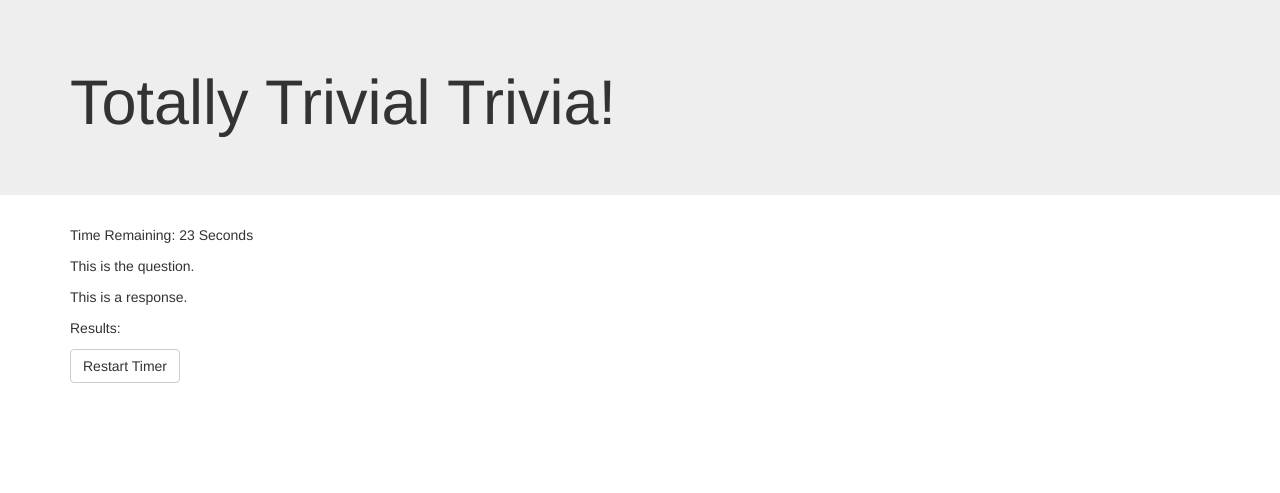
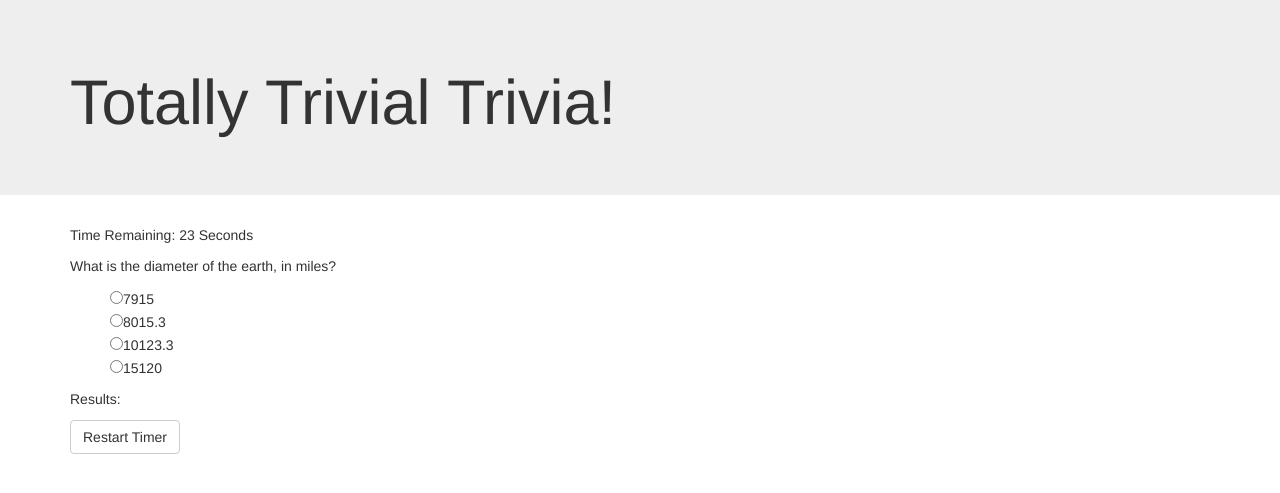
Before and after one commit to markacody/TriviaGame, a PHP site: page / in a window 1280 px wide. Shown: the top 493 px of the page. Run offline with PHP 8.4, Linux system fonts and the light colour scheme.

Commit message:
displaying first question

```diff
--- a/assets/css/style.css
+++ b/assets/css/style.css
@@ -1,3 +1,6 @@
 body {
 	line-height: 1.5;
 }
+li {
+    list-style-type: none;
+}
--- a/assets/javascript/game.js
+++ b/assets/javascript/game.js
@@ -25,7 +25,58 @@ var count = 30;
 			$('.counter').html(count);
 		}
     } /*END countDown */
+    //start the countdown
     countDown();
+
+    // Define variables to identify the current question, correct answer, and the end of the quiz
+    var currentQuestion = 0;
+    var correctAnswer = 0;
+    var endQuiz = false;
+    // Define an object with questions and answers. Use an array to contain answers and to identify the correct one.
+    var questions = [{
+            question: "What is the diameter of the earth, in miles?",
+            choices: ["7915", "8015.3", "10123.3", "15120"],
+            correctAnswer: 0
+        }, {
+            question: "What is the distance to the center of the earth, in miles?",
+            choices: ["4008", "5062", "3959", "6371"],
+            correctAnswer: 2
+        }, {
+            question: "What is the distance to the nearest star, in light years?",
+            choices: ["2", "4.22", "12.4", "100"],
+            correctAnswer: 1
+        }, {
+            question: "What is the name of the nearest star?",
+            choices: ["Alpha Omega", "Chiron", "The North Star", "Alpha Centauri"],
+            correctAnswer: 3
+        }, {
+            question: "What is the nearest galaxy?",
+            choices: ["Gynomastia", "Herculania", "Andromeda", "Achilles"],
+            correctAnswer: 2
+        }]; /*END OF questions OBJECT */
+    //display the first question
+    displayCurrentQuestion();
+    //define the display current questions function
+    function displayCurrentQuestion() {
+
+        var question = questions[currentQuestion].question;
+      //  var questionClass = $(".question");
+        var questionClass = $(document).find(".question");
+        var allChoices = questions[currentQuestion].choices.length;
+
+        // Set the questionClass text to the current question
+        $(questionClass).text(question);
+
+        // Remove previous responses, if any
+        $(".responses").empty();
+
+        var choice;
+        for (i = 0; i < allChoices; i++) {
+            choice = questions[currentQuestion].choices[i];
+            $('<li><input type="radio" value=' + i + '/>' + choice + '</li>').appendTo(".responses");
+        }
+    }
+
     // Define the timeout function
     // function timeOut(){
     //     // display the timeout message.
@@ -51,31 +102,5 @@ var count = 30;
     // 	// after three seconds call for the next question
 
     // }
-    // Define variables to identify the current question, correct answer, and the end of the quiz
-    var currentQuestion = 0;
-    var correctAnswer = 0;
-    var endQuiz = false;
-    // Define an object with questions and answers. Use an array to contain answers and to identify the correct one.
-    var questions = [{
-            question: "What is the diameter of the earth, in miles?",
-            choices: ["791.5", "8015.3", "10123.3", "15120"],
-            correctAnswer: 0
-        }, {
-            question: "What is the distance to the center of the earth, in miles?",
-            choices: ["4008", "5062", "3959", "6371"],
-            correctAnswer: 2
-        }, {
-            question: "What is the distance to the nearest star, in light years?",
-            choices: ["2", "4.22", "12.4", "100"],
-            correctAnswer: 1
-        }, {
-            question: "What is the name of the nearest star?",
-            choices: ["Alpha Omega", "Chiron", "The North Star", "Alpha Centauri"],
-            correctAnswer: 3
-        }, {
-            question: "What is the nearest galaxy?",
-            choices: ["Gynomastia", "Herculania", "Andromeda", "Achilles"],
-            correctAnswer: 2
-        }]; /*END OF questions OBJECT */
 
 }); /*END OF DOC READY */
--- a/index.html
+++ b/index.html
@@ -26,12 +26,12 @@
   <section class="row gameboard">
     <div class="col-sm-12">
       <p class="question">This is the question.</p>
-      <div class="responses">
-        <p>This is a response.</p>
+      <div>
+        <ul class="responses">These are responses.</ul>
       </div>
     </div>
     <div class="col-sm-12">
-      <p class="timeout correct incorrect">
+      <p class="message timeout correct incorrect">
         Results:
       </p>
     </div>
```
